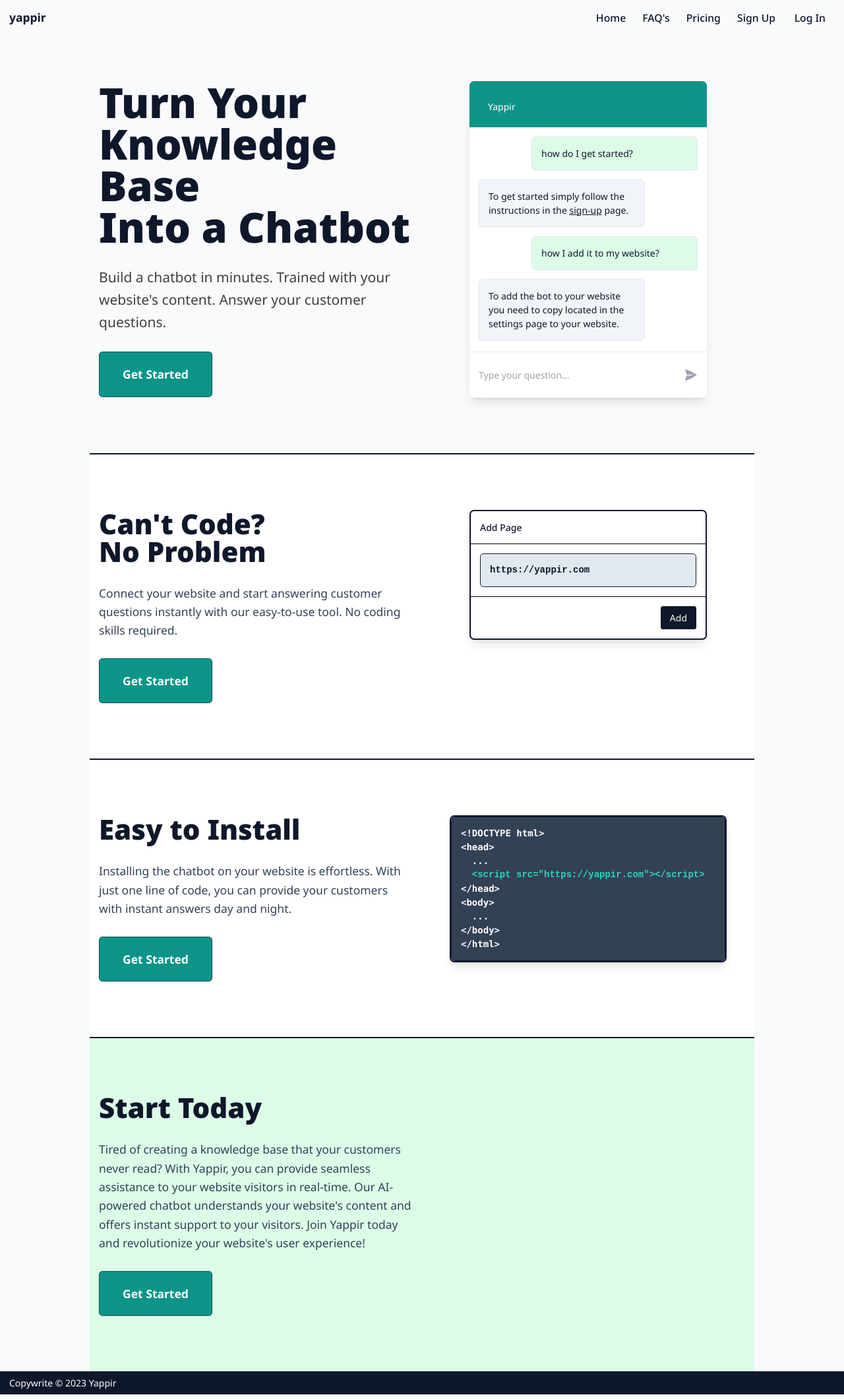
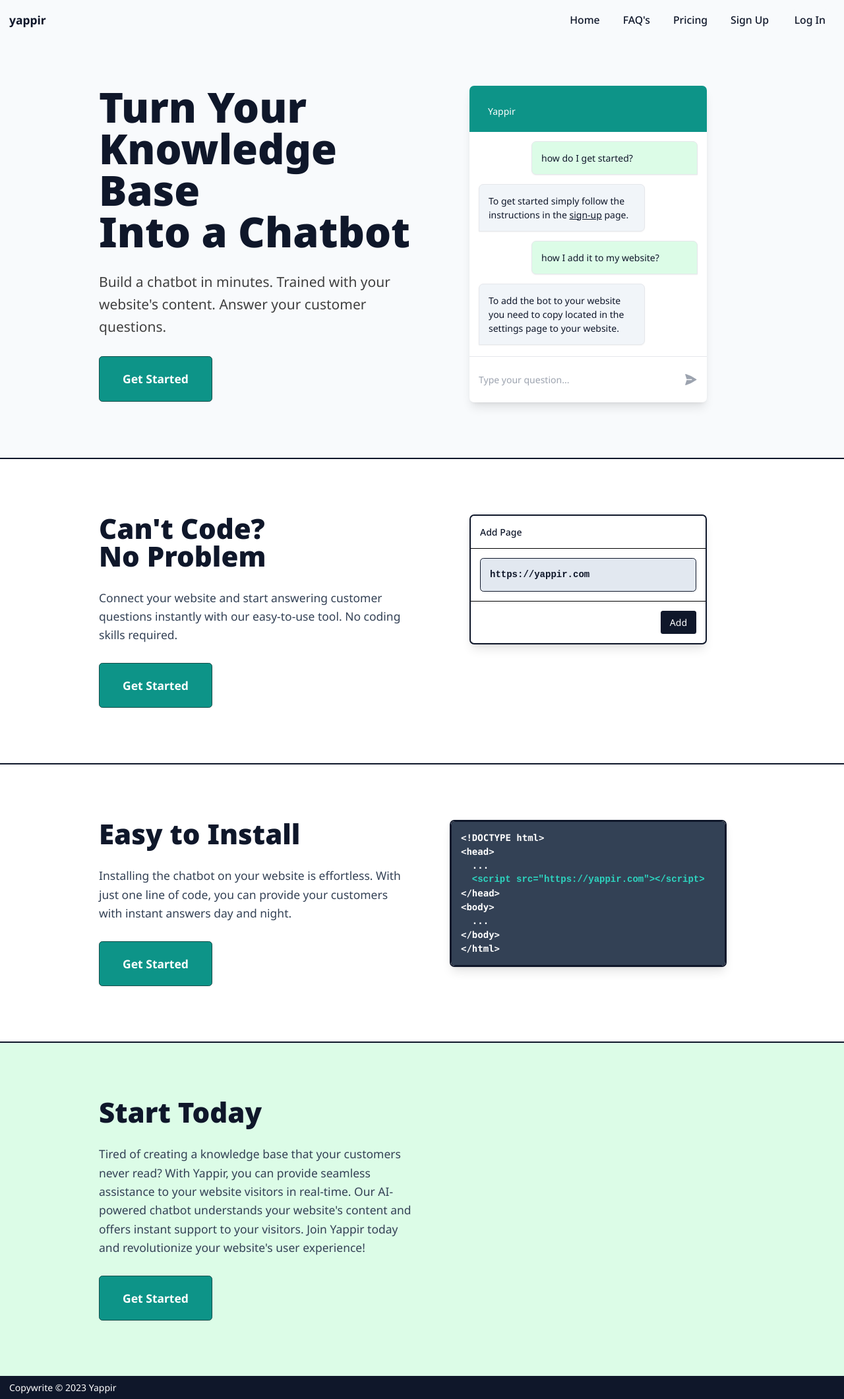
Before and after one commit to yappir/yappir.github.io, a Jekyll site: the page built from index.html, in a window 1280 px wide. Shown: the whole page at 66% size. Built offline with Jekyll 4.4.1, drawn with Linux system fonts in a browser that asks for light colours.

Commit message:
new fixes

```diff
--- a/_layouts/default.html
+++ b/_layouts/default.html
@@ -17,7 +17,7 @@
             <a href="/">
                 <h2 class="font-bold text-xl">yappir</h2>
             </a>
-            <nav class="flex flex-row items-center hidden md:block gap-4">
+            <nav class="md:flex md:flex-row md:items-center hidden md:gap-4">
                 <a class="px-3 py-1 rounded-full hover:bg-slate-100" href="/">Home</a>
                 <a class="px-3 py-1 rounded-full hover:bg-slate-100" href="/faqs">FAQ's</a>
                 <a class="px-3 py-1 rounded-full hover:bg-slate-100" href="/pricing">Pricing</a>
--- a/index.html
+++ b/index.html
@@ -47,8 +47,8 @@
     </div>
 </div>
 
-<div
-    class="border-t-2 border-slate-900 bg-white container md:max-w-6xl mx-auto grid md:grid-cols-2 grid-cols-1 gap-8 px-4 py-24">
+<div class="border-t-2 border-slate-900 bg-white">
+    <div class="container md:max-w-6xl mx-auto grid md:grid-cols-2 grid-cols-1 gap-8 px-4 py-24">
         <div class="flex flex-col gap-8 justify-center">
             <h1 class="font-black text-5xl">Can't Code?<br>No Problem</h1>
             <p class="text-xl leading-relaxed text-slate-700">
@@ -79,10 +79,10 @@
                 href="https://app.yappir.com/signup">Get Started</a>
         </div>
     </div>
+</div>
 
-
-<div
-    class="border-t-2 border-slate-900 bg-white container md:max-w-6xl mx-auto grid md:grid-cols-2 grid-cols-1 px-4 gap-8 py-24">
+<div class="border-t-2 border-slate-900 bg-white">
+    <div class="container md:max-w-6xl mx-auto grid md:grid-cols-2 grid-cols-1 px-4 gap-8 py-24">
         <div class="flex flex-col gap-8 justify-center">
             <h1 class="font-black text-5xl ">Easy to Install</h1>
             <p class="text-xl leading-relaxed text-slate-700">
@@ -116,9 +116,10 @@
                 href="https://app.yappir.com/signup">Get Started</a>
         </div>
     </div>
+</div>
 
-<div
-    class="border-t-2 border-slate-900 bg-green-100 container md:max-w-6xl mx-auto grid grid-cols-1 md:grid-cols-2 gap-8 px-4 py-24">
+<div class="border-t-2 border-slate-900 bg-green-100">
+    <div class="container md:max-w-6xl mx-auto grid grid-cols-1 md:grid-cols-2 gap-8 px-4 py-24">
         <div class="flex flex-col gap-8 justify-center">
             <h1 class="font-black text-5xl ">Start Today</h1>
             <p class="text-xl leading-relaxed text-slate-700">
@@ -133,3 +134,4 @@
                 href="https://app.yappir.com/signup">Get Started</a>
         </div>
     </div>
+</div>
--- a/static/global.css
+++ b/static/global.css
@@ -644,29 +644,9 @@
   width: 100%;
 }
 
-.w-96 {
-  width: 24rem;
-}
-
-.w-\[240px\] {
-  width: 240px;
-}
-
 .min-w-max {
   min-width: -moz-max-content;
   min-width: max-content;
-}
-
-.max-w-3xl {
-  max-width: 48rem;
-}
-
-.max-w-6xl {
-  max-width: 72rem;
-}
-
-.max-w-\[calc\(100\%-80px\)\] {
-  max-width: calc(100% - 80px);
 }
 
 .max-w-fit {
@@ -676,10 +656,6 @@
 
 .flex-grow {
   flex-grow: 1;
-}
-
-.grid-cols-2 {
-  grid-template-columns: repeat(2, minmax(0, 1fr));
 }
 
 .grid-cols-1 {
@@ -869,6 +845,11 @@
   padding-right: 1rem;
 }
 
+.px-8 {
+  padding-left: 2rem;
+  padding-right: 2rem;
+}
+
 .py-1 {
   padding-top: 0.25rem;
   padding-bottom: 0.25rem;
@@ -892,11 +873,6 @@
 .py-8 {
   padding-top: 2rem;
   padding-bottom: 2rem;
-}
-
-.px-8 {
-  padding-left: 2rem;
-  padding-right: 2rem;
 }
 
 .text-left {
@@ -1094,48 +1070,30 @@
   background-color: rgb(17 94 89 / var(--tw-bg-opacity));
 }
 
-@media (min-width: 640px) {
-  .sm\:block {
+@media (min-width: 768px) {
+  .md\:block {
     display: block;
   }
 
-  .sm\:flex {
+  .md\:flex {
     display: flex;
-  }
-
-  .sm\:hidden {
-    display: none;
-  }
-
-  .sm\:w-full {
-    width: 100%;
-  }
-
-  .sm\:grid-cols-1 {
-    grid-template-columns: repeat(1, minmax(0, 1fr));
-  }
-}
-
-@media (min-width: 768px) {
-  .md\:block {
-    display: block;
   }
 
   .md\:hidden {
     display: none;
   }
 
-  .md\:w-fit {
-    width: -moz-fit-content;
-    width: fit-content;
+  .md\:w-\[360px\] {
+    width: 360px;
   }
 
   .md\:w-\[420px\] {
     width: 420px;
   }
 
-  .md\:w-\[360px\] {
-    width: 360px;
+  .md\:w-fit {
+    width: -moz-fit-content;
+    width: fit-content;
   }
 
   .md\:max-w-3xl {
@@ -1158,6 +1116,14 @@
     flex-direction: row;
   }
 
+  .md\:items-center {
+    align-items: center;
+  }
+
+  .md\:gap-4 {
+    gap: 1rem;
+  }
+
   .first-letter\:md\:w-fit::first-letter {
     width: -moz-fit-content;
     width: fit-content;
```
Lines whose indentation alone changed are shown as unchanged.
